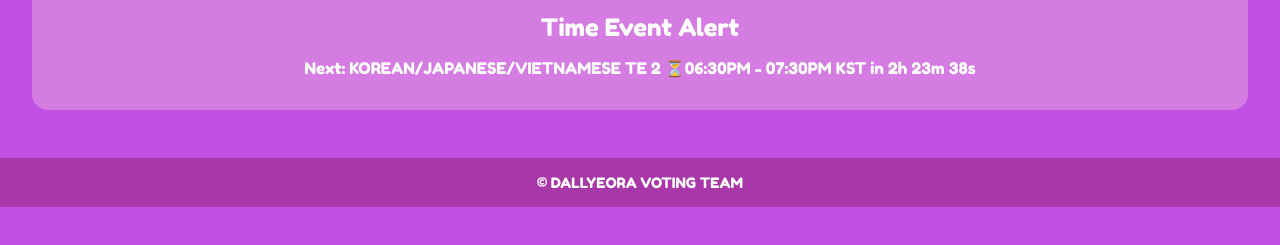
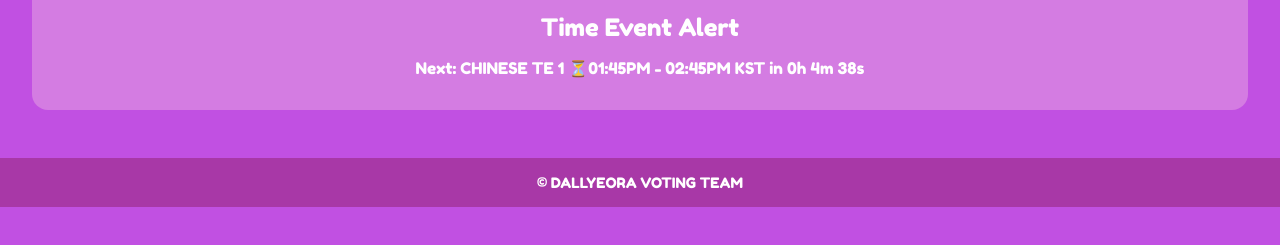
Before and after one commit to dallyeoravotingteam/TE, a plain HTML site: page index.html in a window 1280 px wide. Shown: the part 183-428 px from the top of the page. Drawn offline with Linux system fonts and the light colour scheme.

Commit message:
Update index.html

```diff
--- a/index.html
+++ b/index.html
@@ -143,7 +143,7 @@
   const eventWindows = [
     { start: "09:30", end: "10:30", name: "ENGLISH TE 1 ⏳09:30AM - 10:30AM KST" },
     { start: "12:45", end: "13:45", name: "KOREAN/JAPANESE/VIETNAMESE TE 1 ⏳12:45PM - 01:45PM KST" },
-    { start: "15:55", end: "16:00", name: "CHINESE TE 1 ⏳01:45PM - 02:45PM KST" },
+    { start: "16:11", end: "16:16", name: "CHINESE TE 1 ⏳01:45PM - 02:45PM KST" },
     { start: "18:30", end: "19:30", name: "KOREAN/JAPANESE/VIETNAMESE TE 2 ⏳06:30PM - 07:30PM KST" },
     { start: "19:30", end: "20:30", name: "CHINESE TE 2 ⏳07:30PM - 08:30PM KST" },
     { start: "22:50", end: "23:50", name: "ENGLISH TE 2 ⏳10:50PM - 11:50PM KST" }
```
